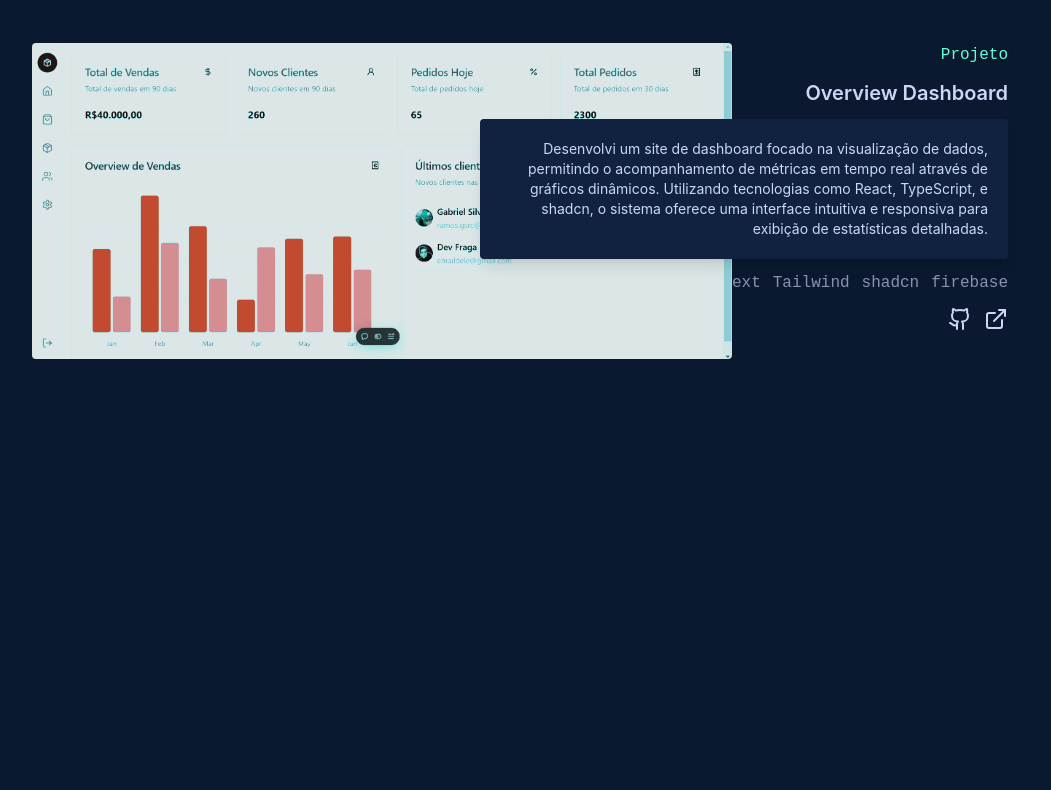
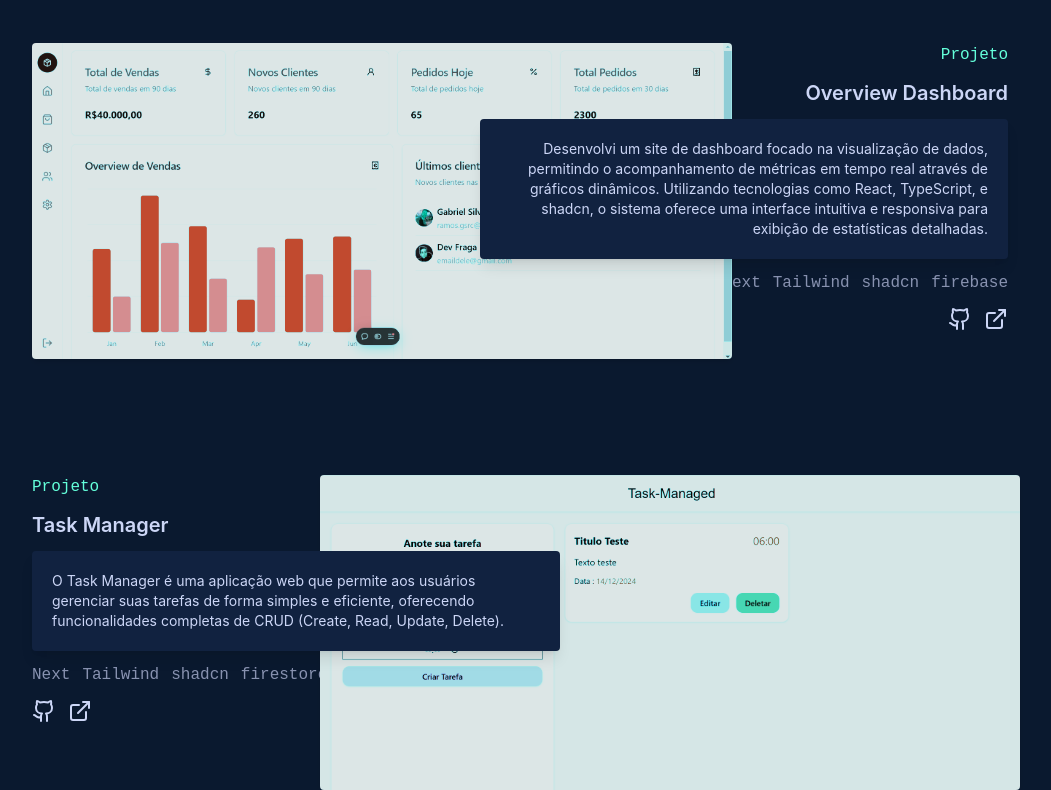
Before and after one commit to GabrielSilveira97/gabriel-silveira.v2, a Next.js app: page / in a window 1280 px wide. Shown: the part 1386-2176 px from the top of the page, without its empty margins (120-1171 px from the left). Before the commit the page ends 1745 px from the top, so only its background shows below. Built offline with nearby package versions, Linux system fonts and the light colour scheme.

Commit message:
add taskmanager

```diff
--- a/app/components/sections/Projects.tsx
+++ b/app/components/sections/Projects.tsx
@@ -42,6 +42,39 @@ const Projects = () => {
                 </motion.ul>
             </section>
         </div>
+        <div className="pt-36 relative">
+            <section className="flex flex-col items-start gap-3" >
+                <motion.h1 initial={{ opacity: 0, x: 50 }}
+                animate={{ opacity: 1, x: 0 }}
+                transition={{ duration: 3.2 }} className="green">Projeto</motion.h1>
+                <motion.h2 initial={{ opacity: 0, x: 50 }}
+                animate={{ opacity: 1, x: 0 }}
+                transition={{ duration: 3.4 }} className="text-[var(--slate-light)] projects font-semibold text-xl">Task Manager</motion.h2>
+                    <motion.section initial={{ opacity: 0, x: 50 }}
+                animate={{ opacity: 1, x: 0 }}
+                transition={{ duration: 3.6 }} className="project-cresc text-sm rounded shadow-lg p-5 ">
+                        <p className="">O Task Manager é uma aplicação web que permite aos usuários gerenciar suas tarefas de forma simples e eficiente, oferecendo funcionalidades completas de CRUD (Create, Read, Update, Delete).</p>
+                    </motion.section>
+                <motion.ul initial={{ opacity: 0, x: 50 }}
+                animate={{ opacity: 1, x: 0 }}
+                transition={{ duration: 3.8 }} className="text-[var(--slate)] flex gap-3">
+                    <li>Next</li>
+                    <li>Tailwind</li>
+                    <li>shadcn</li>
+                    <li>firestore</li>
+                </motion.ul>
+                <motion.ul initial={{ opacity: 0, x: 50 }}
+                animate={{ opacity: 1, x: 0 }}
+                transition={{ duration: 4 }} className="gray flex gap-3">
+                    <li ><Link href={"https://github.com/Bielzera97/taskmanaged"} target="blank"><GithubIcon/></Link></li>
+                    <li ><Link href={"https://taskmanaged.vercel.app/"} target="blank"><ExternalLink/></Link></li>
+                </motion.ul>
+                <motion.img alt="Foto do Projeto" initial={{ opacity: 0, x: 50 }}
+                animate={{ opacity: 1, x: 0 }}
+                transition={{ duration: 3.4 }} src={"/taskmanager.png"} width={700} height={450} className="project-photo rounded hover:filter-none transition-all duration-300 shadow-md absolute left-72"/>
+            </section>
+
+        </div>
         </div>
     )
 }
--- a/app/globals.css
+++ b/app/globals.css
@@ -132,6 +132,13 @@ body {
   z-index: 9;
   margin-left: 28rem;
 }
+.project-cresc{
+  background-color: var(--light-navy);
+  color: var(--slate-light);
+  font-family: var(--font-inter);
+  z-index: 9;
+  margin-right: 28rem;
+}
 
 .links:hover{
   transform: translate(0, -5px);
```
Also changed, not shown: public/taskmanager.png (added).
